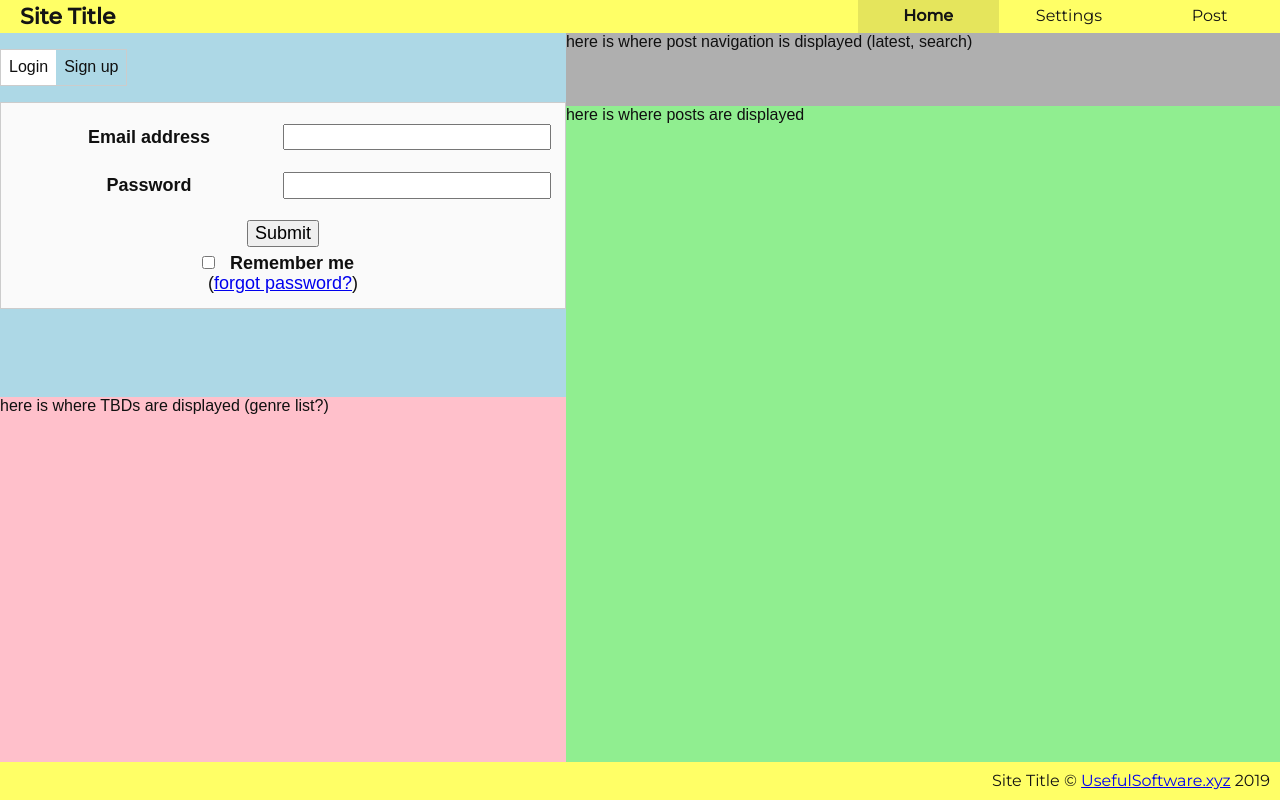
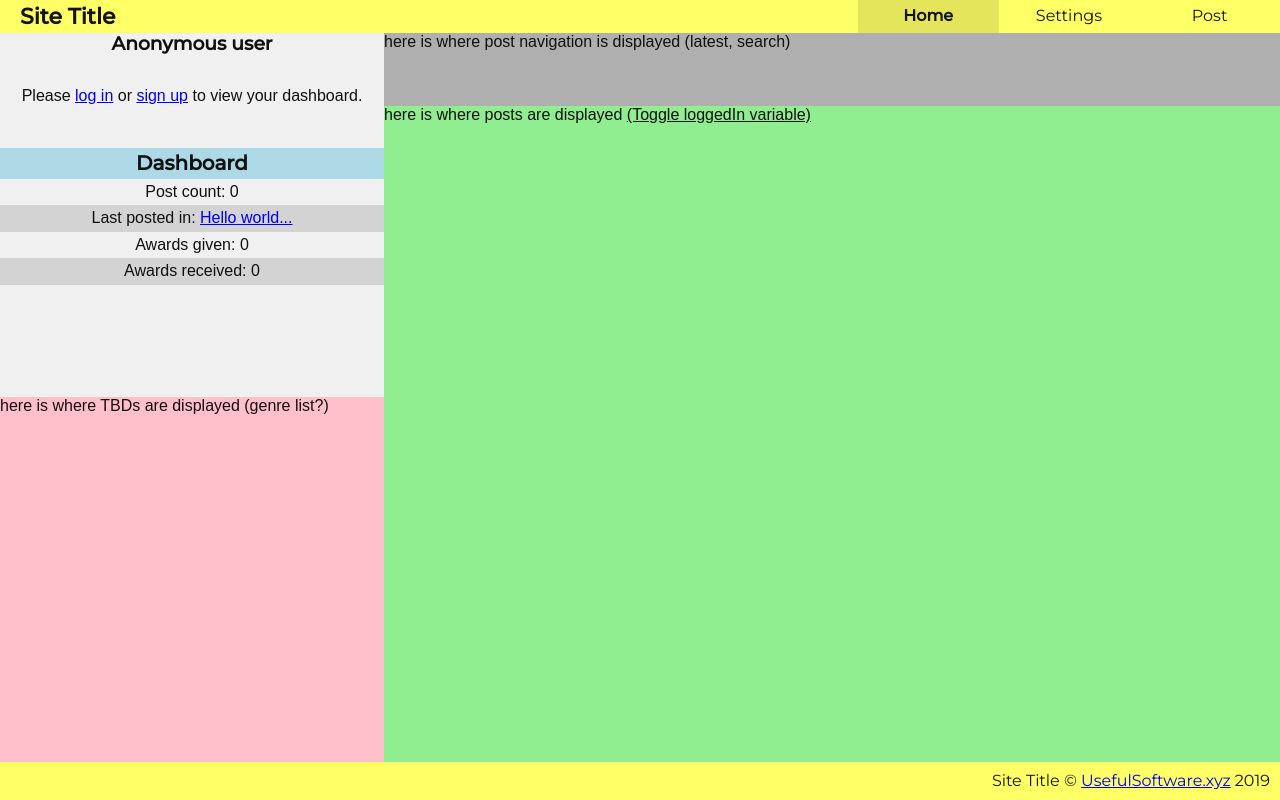
Before and after one commit to tedjenkins/forum, a Vue app: page / in a window 1280 px wide. Built offline with nearby package versions, Linux system fonts and the light colour scheme.

Commit message:
Flesh out user stats, added basic dashboard

```diff
--- a/src/components/LoginRegisterForm.vue
+++ b/src/components/LoginRegisterForm.vue
@@ -52,8 +52,6 @@ export default class LoginRegisterForm extends Vue {
 
 <style lang="scss">
 .site-form {
-  background-color: #fafafa;
-  border: 1px solid #ccc;
   padding: 10px;
 
   .form-section {
--- a/src/router.ts
+++ b/src/router.ts
@@ -22,6 +22,16 @@ export default new Router({
       path: '/post',
       name: 'post',
       component: () => import(/* webpackChunkName: "post" */ './views/pages/Post.vue')
+    },
+    {
+      path: '/login',
+      name: 'login',
+      component: () => import(/* webpackChunkName: "login" */ './views/pages/Login.vue')
+    },
+    {
+      path: '/register',
+      name: 'register',
+      component: () => import(/* webpackChunkName: "register" */ './views/pages/Register.vue')
     }
   ]
 });
--- a/src/views/pages/Home.vue
+++ b/src/views/pages/Home.vue
@@ -1,12 +1,20 @@
 <template>
   <div id="home">
-    <section id="login-register" v-if="!loggedIn">
-      <ul id="login-register-select" @click="handleSelect">
-        <li class="li-selected" id="login-select">Login</li>
-        <li id="register-select">Sign up</li>
-      </ul>
-      <LoginRegisterForm formId="login-form" :elements="loginElements" v-if="showLogin"/>
-      <LoginRegisterForm formId="register-form" :elements="registerElements" v-if="!showLogin"/>
+    <section id="user-stats">
+      <div id="user-stats-box" v-if="loggedIn">
+        <h3>User dashboard</h3>
+      </div>
+      <div id="user-not-logged-in" v-else-if="!loggedIn">
+        <h3>Anonymous user</h3>
+        <div id="user-not-logged-in-notice">Please <router-link to="/login">log in</router-link> or <router-link to="/register">sign up</router-link> to view your dashboard.</div>
+        <div class="user-dashboard" id="user-not-logged-in-dashboard">
+          <h4>Dashboard</h4>
+          <div class="dashboard-row">Post count: <span id="dashboard-post-count">0</span></div>
+          <div class="dashboard-row">Last posted in: <a id="dashboard-last-posted-in" href="#">Hello world...</a></div>
+          <div class="dashboard-row">Awards given: <span id="dashboard-awards-given">0</span></div>
+          <div class="dashboard-row">Awards received: <span id="dashboard-awards-received">0</span></div>
+        </div>
+      </div>
     </section>
     <section id="unknown">
       here is where TBDs are displayed (genre list?)
@@ -15,7 +23,7 @@
       here is where post navigation is displayed (latest, search)
     </section>
     <section id="display-posts">
-      here is where posts are displayed
+      here is where posts are displayed <u @click="toggleLoggedIn">(Toggle loggedIn variable)</u>
     </section>
   </div>
 </template>
@@ -32,66 +40,12 @@ import LoginRegisterForm from '@/components/LoginRegisterForm.vue';
 })
 
 export default class Home extends Vue {
-  loginElements: formEls = [
-    {
-      html: `<label for="login-email">Email address</label> <input type="text" id="login-email"/>`
-    },
-    {
-      html: `<label for="login-password">Password</label> <input type="password" id="login-password"/>`
-    },
-    {
-      id: 'login-extra',
-      html: `<button type="submit">Submit</button> <div id="form-remember-me"> <input type="checkbox" id="form-remember"/> <label for="form-remember">Remember me</label></div> <div id="form-forgot-password">(<a href="#">forgot password?</a>)</div>`
-    }
-  ];
+  loggedIn: boolean = false;
 
-  registerElements: formEls = [
-    {
-      html: `Signing up with ${Vue.prototype.$siteName} is quick and easy.`
-    },
-    {
-      html: `<label for="register-username">Username</label> <input type="text" id="register-username" minlength="6" maxlength="24"/>`
-    },
-    {
-      html: `<label for="register-password">Password</label> <input type="password" id="register-password"/>`
-    },
-    {
-      html: `<label for="register-password-repeat">Repeat password</label> <input type="password" id="register-password-repeat"/>`
-    },
-    {
-      html: `<label for="register-email">Email address</label> <input type="text" id="register-email" minlength="6" maxlength="24"/>`
-    },
-    {
-      id: 'register-info',
-      html: `By signing up you agree to our <a href="#">Terms of Service</a>, <a href="#">Privacy Policy</a> and our <a href="#">usage of cookies</a>. You must also be aged 13 or over to register.`
-    },
-    {
-      html: `<button type="submit">Submit</button>`
-    }
-  ];
-
-  loggedIn: boolean = false;
-  showLogin: boolean = true;
-
-  /**
-   * Handle select of 'login' and 'register' in their part of the page.
-   * @param {MouseEvent} e -- mouse click event.
-   */
-  handleSelect(e: MouseEvent) {
-    const targ = e.target as HTMLElement;
-
-    if ((targ.nodeName !== 'LI') || targ.classList.contains('li-selected')) {
-      return;
-    }
-
-    Array.from(targ.parentElement!.children).forEach(el => {
-      el.classList.remove('li-selected');
-    });
-
-    targ.classList.add('li-selected');
-
-    this.showLogin = (targ.textContent!.toLowerCase().includes('login')) ? true : false;
-  }}
+  toggleLoggedIn() {
+    this.loggedIn = !this.loggedIn;
+  }
+}
 </script>
 
 <style lang="scss" scoped>
@@ -104,30 +58,38 @@ export default class Home extends Vue {
     "other";
   height: 100%;
 
-  #login-register {
-    background-color: lightblue;
+  #user-stats {
     grid-area: stats;
 
-    .li-selected {
-      background-color: white;
+    & > * {
+      display: grid;
+      height: 100%;
+      text-align: center;
     }
 
-    #login-register-select {
-      border: 1px solid #ccc;
-      display: inline-block;
-      padding-left: 0px;
-      width: auto;
+    .user-dashboard {
+      padding: 10px 0px;
 
       & > * {
-        cursor: pointer;
-        display: inline-block;
-        padding: 8px;
-        user-select: none;
+        padding: 4px;
+      }
 
-        &:hover {
-          background-color: white;
-        }
+      h4 {
+        background-color: lightblue;
+        font-size: 15px;
       }
+
+      .dashboard-row {
+        font-size: 14px;
+      }
+
+      .dashboard-row:nth-of-type(2n) {
+        background-color: lightgrey;
+      }
+    }
+
+    #user-not-logged-in {
+      grid-template-rows: auto auto 0.8fr;
     }
   }
 
@@ -150,10 +112,25 @@ export default class Home extends Vue {
 @media all and (min-width: 1200px) {
   #home {
     grid-template-areas:
-      "stats topbar topbar"
-      "stats view view"
-      "other view view";
+      "stats topbar"
+      "stats view"
+      "other view";
+    grid-template-columns: 0.3fr 0.7fr;
     grid-template-rows: 0.2fr 0.8fr 1fr;
+
+    #user-stats {
+      & > * {
+        .user-dashboard {
+          h4 {
+            font-size: 20px;
+          }
+
+          .dashboard-row {
+            font-size: 16px;
+          }
+        }
+      }
+    }
   }
 }
 </style>
--- /dev/null
+++ b/src/views/pages/Login.vue
@@ -0,0 +1,36 @@
+<template>
+  <div id="login">
+    <LoginRegisterForm formId="login-form" :elements="formElements"/>
+  </div>
+</template>
+
+<script lang="ts">
+import { Component, Vue } from 'vue-property-decorator';
+import { formEls } from '@/types';
+import LoginRegisterForm from '@/components/LoginRegisterForm.vue';
+
+@Component({
+  components: {
+    LoginRegisterForm
+  }
+})
+
+export default class Login extends Vue {
+  formElements: formEls = [
+    {
+      html: `<label for="login-email">Email address</label> <input type="text" id="login-email"/>`
+    },
+    {
+      html: `<label for="login-password">Password</label> <input type="password" id="login-password"/>`
+    },
+    {
+      id: 'login-extra',
+      html: `<button type="submit">Submit</button> <div id="form-remember-me"> <input type="checkbox" id="form-remember"/> <label for="form-remember">Remember me</label></div> <div id="form-forgot-password">(<a href="#">forgot password?</a>)</div>`
+    }
+  ];
+}
+</script>
+
+<style lang="scss" scoped>
+
+</style>
--- /dev/null
+++ b/src/views/pages/Register.vue
@@ -0,0 +1,48 @@
+<template>
+  <div id="register">
+    <LoginRegisterForm formId="register-form" :elements="formElements"/>
+  </div>
+</template>
+
+<script lang="ts">
+import { Component, Vue } from 'vue-property-decorator';
+import { formEls } from '@/types';
+import LoginRegisterForm from '@/components/LoginRegisterForm.vue';
+
+@Component({
+  components: {
+    LoginRegisterForm
+  }
+})
+
+export default class Register extends Vue {
+  formElements: formEls = [
+    {
+      html: `Signing up with ${Vue.prototype.$siteName} is quick and easy.`
+    },
+    {
+      html: `<label for="register-username">Username</label> <input type="text" id="register-username" minlength="6" maxlength="24"/>`
+    },
+    {
+      html: `<label for="register-password">Password</label> <input type="password" id="register-password"/>`
+    },
+    {
+      html: `<label for="register-password-repeat">Repeat password</label> <input type="password" id="register-password-repeat"/>`
+    },
+    {
+      html: `<label for="register-email">Email address</label> <input type="text" id="register-email" minlength="6" maxlength="24"/>`
+    },
+    {
+      id: 'register-info',
+      html: `By signing up you agree to our <a href="#">Terms of Service</a>, <a href="#">Privacy Policy</a> and our <a href="#">usage of cookies</a>. You must also be aged 13 or over to register.`
+    },
+    {
+      html: `<button type="submit">Submit</button>`
+    }
+  ];
+}
+</script>
+
+<style lang="scss" scoped>
+
+</style>
```
Also changed, not shown: 1 other file (tests, documents, lock files or other folders).
